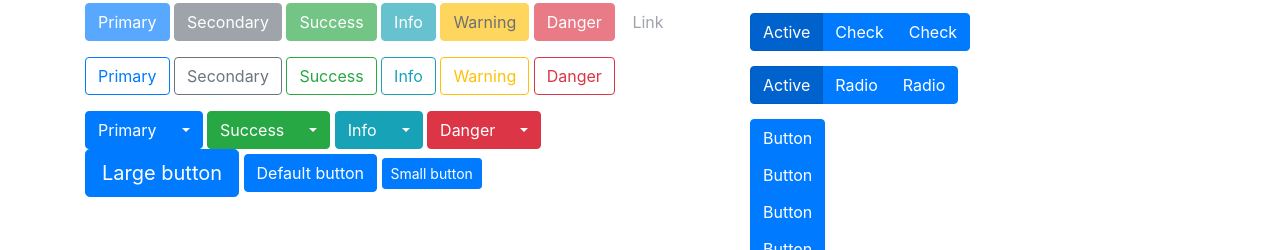
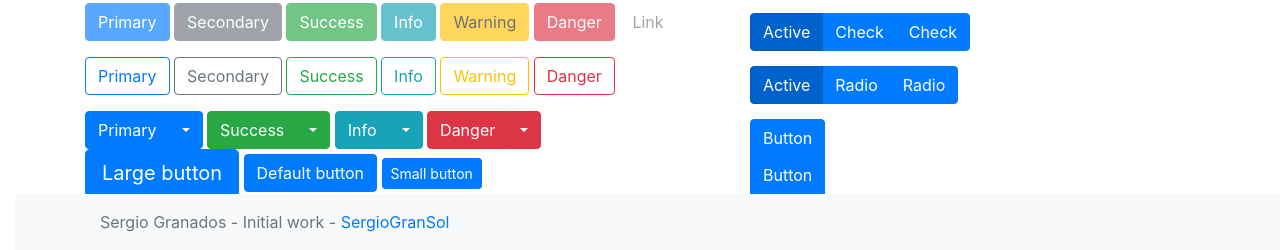
Before and after one commit to SergioGranSol/themeColor, a plain HTML site: page index.html in a window 1280 px wide. Shown: the part 550-800 px from the top of the page. Drawn offline with nearby package versions, Linux system fonts and the light colour scheme.

Commit message:
themeColor

```diff
--- a/index.html
+++ b/index.html
@@ -20,6 +20,11 @@
         bottom: auto;
         z-index: 1;
         display: block;
+      }
+      .footer {
+        position: fixed;
+        bottom: 0;
+        z-index: 2;
       }
     </style>
     <!-- icons -->
@@ -1426,9 +1431,8 @@
         </div>
       </div>
     </div>
-  </body>
 
-  <footer class="footer">
+    <footer class="footer w-100 p-3 bg-light">
       <div class="container">
         <span class="text-muted">Sergio Granados - Initial work - <a href="https://github.com/SergioGranSol/themeColor">SergioGranSol</a></span>
       </div>
@@ -1442,5 +1446,5 @@
         });
       });
     </script>
-
+  </body>
 </html>
```
Lines whose indentation alone changed are shown as unchanged.
